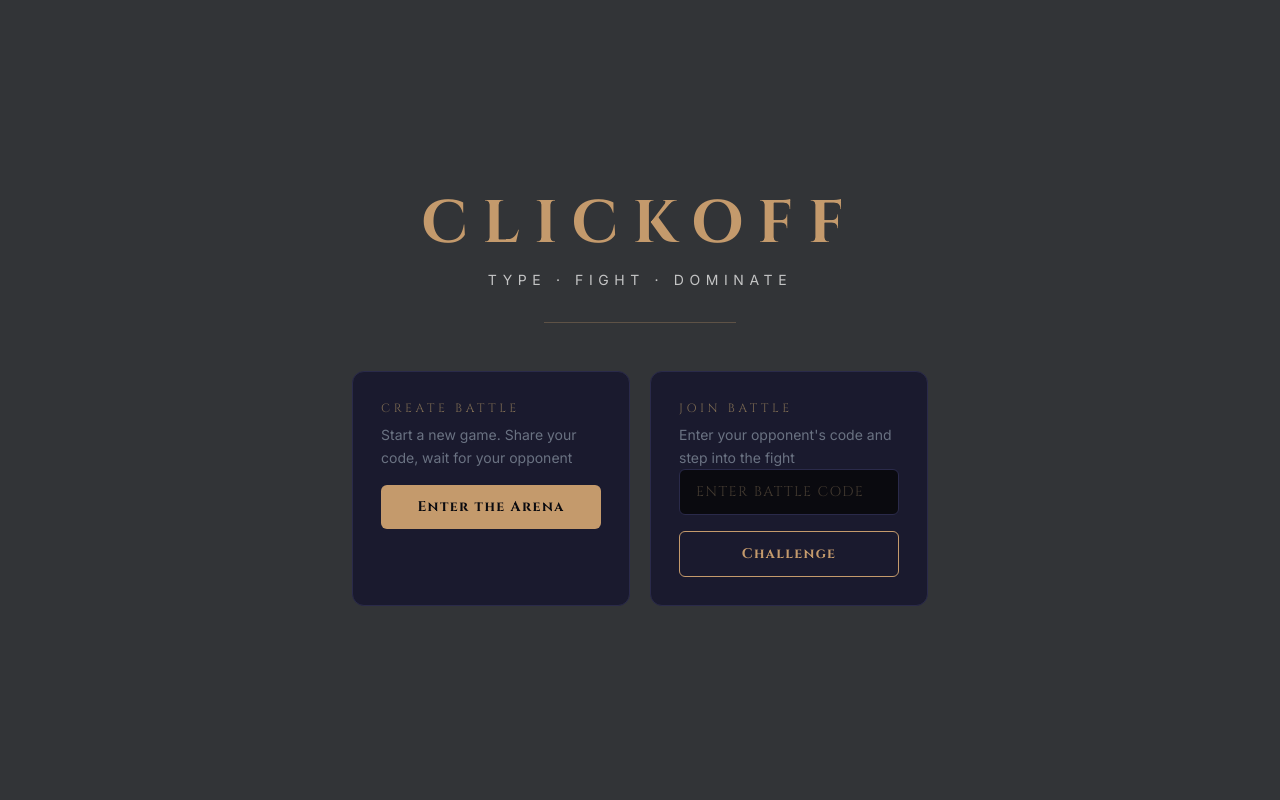
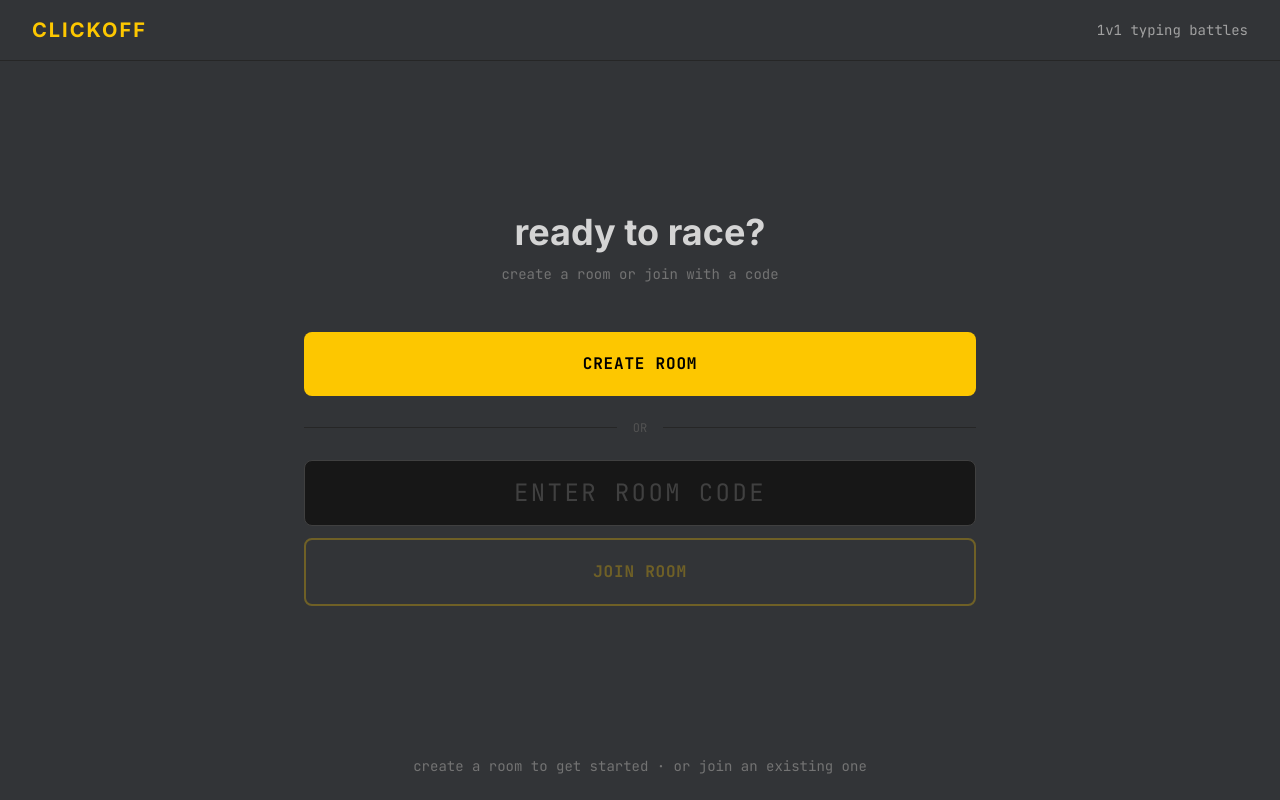
Before and after one commit to DareOlolade/clickoff, a React (Vite) app in the folder client/: page / in a window 1280 px wide. Built offline with nearby package versions, Linux system fonts and the light colour scheme; no server answers.

Commit message:
change Homepage design

```diff
--- a/client/src/pages/HomePage.jsx
+++ b/client/src/pages/HomePage.jsx
@@ -18,6 +18,7 @@ const HomePage = () => {
   };
 
   const joinRoom = () => {
+    if (!roomCode.trim()) return;
     roomCodeRef.current = roomCode;
     socket.emit("room:join", roomCode);
   };
@@ -63,78 +64,113 @@ const HomePage = () => {
       socket.off("game:countdown", handleCountdown);
       socket.off("game:start", handleGameStart);
     };
-  }, []);
+  }, [navigate]);
 
   return (
-    <div className="flex w-full justify-center items-center flex-col min-h-screen">
-      <div className="text-center mb-12">
-        <h1 className="font-cinzel text-5xl md:text-6xl font-bold tracking-[0.25em] text-soul">
+    <div className="flex flex-col min-h-screen bg-monkey-bg text-white">
+      {/* 🔝 TOP BAR */}
+      <div className="flex items-center justify-between px-8 py-4 border-b border-neutral-800">
+        <h1 className="text-xl font-bold tracking-widest text-yellow-400">
           CLICKOFF
         </h1>
-        <p className="mt-4 text-sm tracking-[0.4em] opacity-80">
-          TYPE · FIGHT · DOMINATE
-        </p>
-        <div className="w-48 h-px bg-soul/30 mx-auto mt-8"></div>
+        <div className="flex gap-6 text-sm text-neutral-400 font-mono">
+          <span>1v1 typing battles</span>
+        </div>
       </div>
 
-      <div className="flex gap-5 w-full max-w-xl">
-        <div className="flex-1 bg-cave border border-border-dark rounded-xl p-7">
-          {/* Create Room panel */}
-          <p className="font-cinzel text-xs tracking-[0.3em] text-soul-dim uppercase">
-            Create Battle
-          </p>
-          <p className="text-sm text-gray-500 mt-2 leading-relaxed">
-            Start a new game. Share your code, wait for your opponent
-          </p>
-          <button
-            onClick={createRoom}
-            className="w-full bg-soul text-void font-cinzel text-sm font-bold tracking-widest py-3 rounded-md mt-4"
-          >
-            Enter the Arena
-          </button>
-          {inRoom && myRoomCode && (
-            <div className="mt-4 border border-soul/20 rounded-lg p-4 text-center">
-              <p className="font-cinzel text-xs tracking-[0.3em] text-soul-dim mb-2">
-                Your Battle Code
-              </p>
-              <p className="font-cinzel text-3xl font-bold tracking-[0.5em] text-soul">
-                {myRoomCode}
-              </p>
-              <p className="text-xs tracking-widest text-gray-600 mt-2">
-                Waiting for opponent...
+      {/* 🎮 MAIN CONTENT */}
+      <div className="flex flex-1 items-center justify-center px-8">
+        <div className="max-w-2xl w-full">
+          {/* Title Section */}
+          {!inRoom && (
+            <div className="text-center mb-12">
+              <h2 className="text-4xl font-bold text-neutral-300 mb-3">
+                ready to race?
+              </h2>
+              <p className="text-neutral-500 font-mono text-sm">
+                create a room or join with a code
               </p>
             </div>
           )}
-          {inRoom && countDown && (
-            <div className="mt-4 text-center">
-              <p className="font-cinzel text-6xl font-bold text-soul">
+
+          {/* Waiting / Countdown State */}
+          {inRoom && (
+            <div className="text-center mb-12">
+              {countDown ? (
+                <div className="animate-pulse">
+                  <div className="text-8xl font-bold text-yellow-400 mb-4">
                     {countDown}
+                  </div>
+                  <p className="text-neutral-400 font-mono text-sm">
+                    get ready...
+                  </p>
+                </div>
+              ) : (
+                <div>
+                  <div className="inline-block px-6 py-3 bg-neutral-800 rounded-lg mb-4">
+                    <p className="text-xs text-neutral-500 font-mono mb-1">
+                      ROOM CODE
+                    </p>
+                    <p className="text-3xl font-bold tracking-widest text-yellow-400 font-mono">
+                      {myRoomCode || roomCode}
+                    </p>
+                  </div>
+                  <p className="text-neutral-500 font-mono text-sm flex items-center justify-center gap-2">
+                    <span className="inline-block w-2 h-2 bg-yellow-400 rounded-full animate-pulse"></span>
+                    waiting for opponent...
                   </p>
                 </div>
               )}
             </div>
-        <div className="flex-1 bg-cave border border-border-dark rounded-xl p-7">
-          {/* Join Room panel */}
-          <p className="font-cinzel text-xs tracking-[0.3em] text-soul-dim uppercase">
-            Join Battle
-          </p>
-          <p className="text-sm text-gray-500 mt-2 leading-relaxed">
-            Enter your opponent's code and step into the fight
-          </p>
+          )}
+
+          {/* Action Buttons */}
+          {!inRoom && (
+            <div className="space-y-4">
+              {/* Create Room */}
+              <button
+                onClick={createRoom}
+                className="w-full bg-yellow-400 hover:bg-yellow-300 text-black font-bold py-5 rounded-lg transition-all font-mono tracking-wider"
+              >
+                CREATE ROOM
+              </button>
+
+              {/* Divider */}
+              <div className="flex items-center gap-4 py-2">
+                <div className="flex-1 h-px bg-neutral-800"></div>
+                <span className="text-neutral-600 text-xs font-mono">OR</span>
+                <div className="flex-1 h-px bg-neutral-800"></div>
+              </div>
+
+              {/* Join Room */}
+              <div className="space-y-3">
                 <input
-            className="w-full bg-void border border-border-dark text-soul-dim font-cinzel tracking-widest uppercase text-sm px-4 py-3 rounded-md"
-            onChange={(e) => setRoomCode(e.target.value)}
+                  type="text"
                   value={roomCode}
-            placeholder="Enter battle code"
+                  onChange={(e) => setRoomCode(e.target.value.toUpperCase())}
+                  onKeyDown={(e) => e.key === "Enter" && joinRoom()}
+                  placeholder="ENTER ROOM CODE"
+                  maxLength={6}
+                  className="w-full bg-neutral-900 border border-neutral-700 focus:border-yellow-400 text-yellow-400 font-mono text-center text-2xl tracking-widest py-4 rounded-lg outline-none transition-all placeholder:text-neutral-700"
                 />
                 <button
                   onClick={joinRoom}
-            className="w-full border border-soul text-soul font-cinzel text-sm font-bold tracking-widest py-3 rounded-md mt-4"
+                  disabled={!roomCode.trim()}
+                  className="w-full border-2 border-yellow-400 hover:bg-yellow-400 hover:text-black text-yellow-400 font-bold py-5 rounded-lg transition-all font-mono tracking-wider disabled:opacity-30 disabled:cursor-not-allowed disabled:hover:bg-transparent disabled:hover:text-yellow-400"
                 >
-            Challenge
+                  JOIN ROOM
                 </button>
-          {inRoom && !myRoomCode && <p>waiting for opponent...</p>}
               </div>
+            </div>
+          )}
+        </div>
+      </div>
+
+      {/* 🔻 BOTTOM HINT */}
+      <div className="text-center text-sm text-neutral-500 pb-6 font-mono">
+        {inRoom
+          ? "share the code with your opponent"
+          : "create a room to get started · or join an existing one"}
       </div>
     </div>
   );
```
Lines whose indentation alone changed are shown as unchanged.
